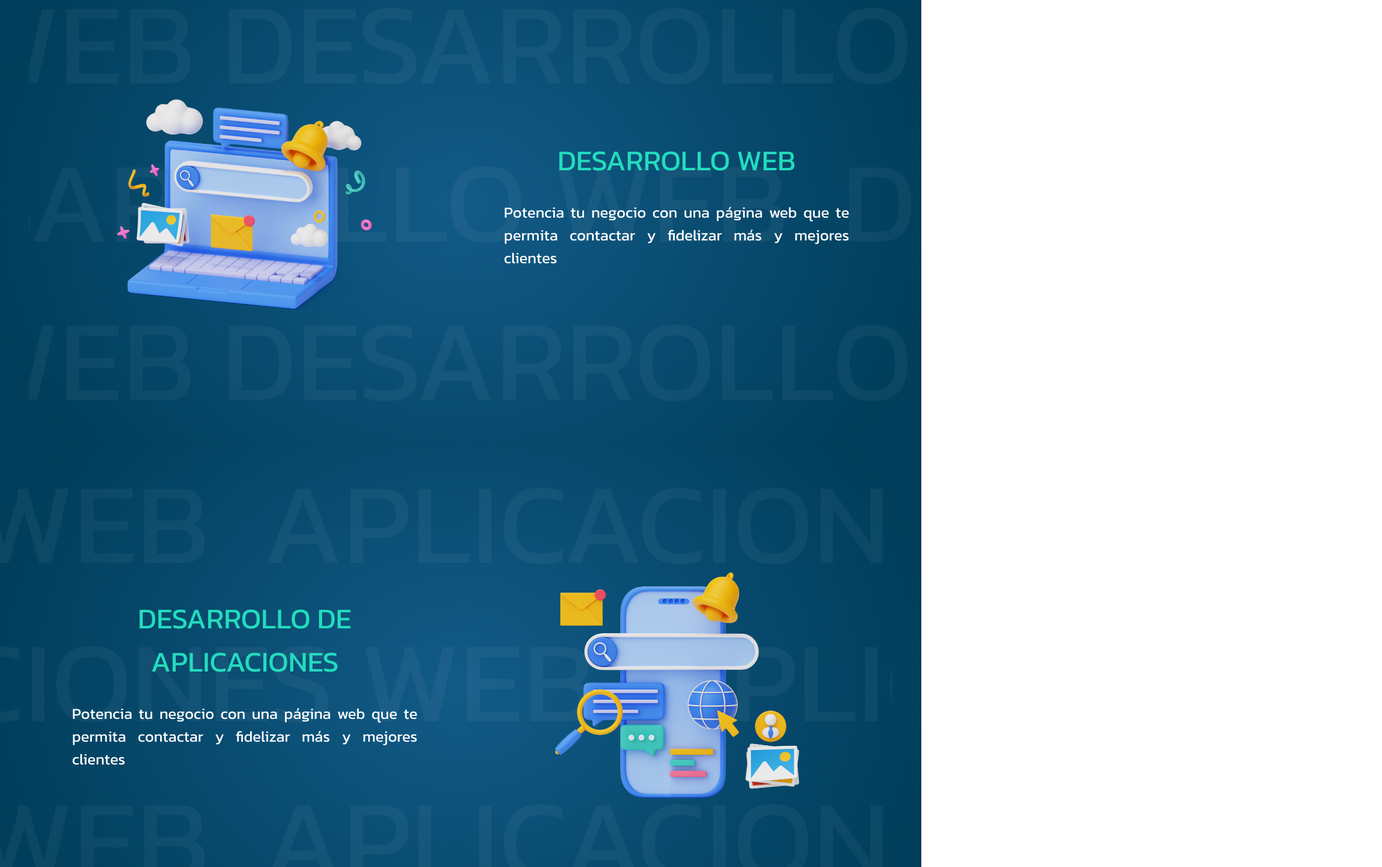
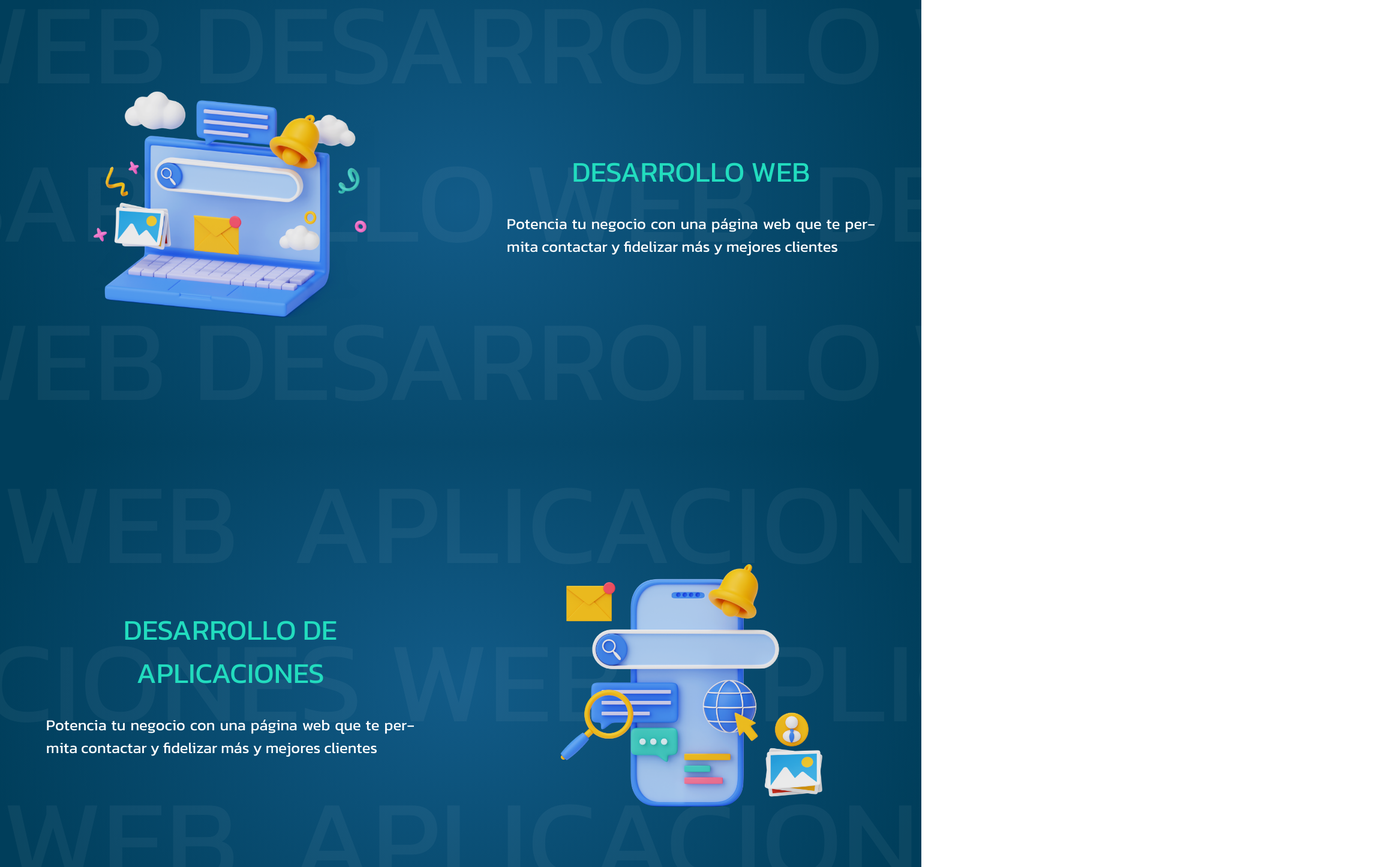
Before and after one commit to pablocorrea23/Zondapps, a React (Create React App) app: page / in a window 1536 px wide. Shown: the part 1660-3106 px from the top of the page at 60% size, 2304 px wide, since content can reach past the window. Built offline with nearby package versions, Linux system fonts and the light colour scheme.

Commit message:
arreglo de la seccion producto

```diff
--- a/src/components/Productos/cel_product/Cel_product.jsx
+++ b/src/components/Productos/cel_product/Cel_product.jsx
@@ -6,6 +6,7 @@
     return (
         <>
             <div className={styles.fondo_product}>
+
                 <div className={styles.box1_product}>
                     <img className={styles.img_pc_product} src={cel_product} alt='Imagen del producto' />
                 </div>
--- a/src/components/Productos/cel_product/Cel_product.module.css
+++ b/src/components/Productos/cel_product/Cel_product.module.css
@@ -6,8 +6,8 @@
   flex-direction: column;
   justify-content: space-between;
   align-items: center;
-  padding: 1rem 0;
   position: relative;
+  z-index: 0;
 }
 
 .box1_product {
@@ -64,6 +64,7 @@
   font-weight:900;
   z-index: 1;
   opacity: 0.05;
+  overflow: hidden;
   }
   .palabra_marq{
     color: #FFF;
@@ -74,9 +75,9 @@
   .img_pc_product {
     max-width: 22rem;
   }
-  .fondo_product {
+ /*  .fondo_product {
     padding: 1.5rem 0;
-  }
+  } */
 
   .titulo_product {
     font-size: 2rem;
@@ -91,9 +92,9 @@
   .img_pc_product {
     max-width: 28rem;
   }
-  .fondo_product {
+  /* .fondo_product {
     padding: 2rem 0;
-  }
+  } */
 
   .titulo_product {
     font-size: 3rem;
@@ -109,7 +110,6 @@
 }
 @media (min-width: 950px){
   .fondo_product {
-    padding: 0 2rem;
     flex-direction: row-reverse;
   }
   .img_pc_product {
@@ -125,12 +125,11 @@
   }
 }
 @media (min-width: 1380px){
-  .fondo_product {
+  /* .fondo_product {
     padding: 0 3rem;
-
-  }
+  } */
   .img_pc_product {
-    max-width: 28rem;
+    max-width: 30rem;
   }
 
   .box2_product {
--- a/src/components/Productos/pc_product/Pc_product.jsx
+++ b/src/components/Productos/pc_product/Pc_product.jsx
@@ -1,4 +1,4 @@
-import styles from './Pc_product.module.css'
+import styles from './Pc_product.module.css';
 import pc_product from '../../../assets/pc_product.png';
 import Marquee from 'react-fast-marquee';
 
--- a/src/components/Productos/pc_product/Pc_product.module.css
+++ b/src/components/Productos/pc_product/Pc_product.module.css
@@ -6,8 +6,9 @@
   flex-direction: column;
   justify-content: space-between;
   align-items: center;
-  padding: 1rem 0;
   position: relative;
+  z-index: 0;
+  overflow: hidden;
 }
 
 .box1_product {
@@ -64,6 +65,7 @@
   font-weight:900;
   z-index: 1;
   opacity: 0.05;
+  overflow: hidden;
   }
   .palabra_marq{
     color: #FFF;
@@ -74,9 +76,9 @@
   .img_pc_product {
     max-width: 22rem;
   }
-  .fondo_product {
+ /*  .fondo_product {
     padding: 1.5rem 0;
-  }
+  } */
 
   .titulo_product {
     font-size: 2rem;
@@ -91,9 +93,9 @@
   .img_pc_product {
     max-width: 28rem;
   }
-  .fondo_product {
+ /*  .fondo_product {
     padding: 2rem 0;
-  }
+  } */
 
   .titulo_product {
     font-size: 3rem;
@@ -109,7 +111,6 @@
 }
 @media (min-width: 950px){
   .fondo_product {
-    padding: 0 2rem;
     flex-direction: row;
   }
   .img_pc_product {
@@ -125,12 +126,12 @@
   }
 }
 @media (min-width: 1380px){
-  .fondo_product {
+  /* .fondo_product {
     padding: 0 3rem;
+  } */
 
-  }
   .img_pc_product {
-    max-width: 28rem;
+    max-width: 30rem;
   }
 
   .box2_product {
```
